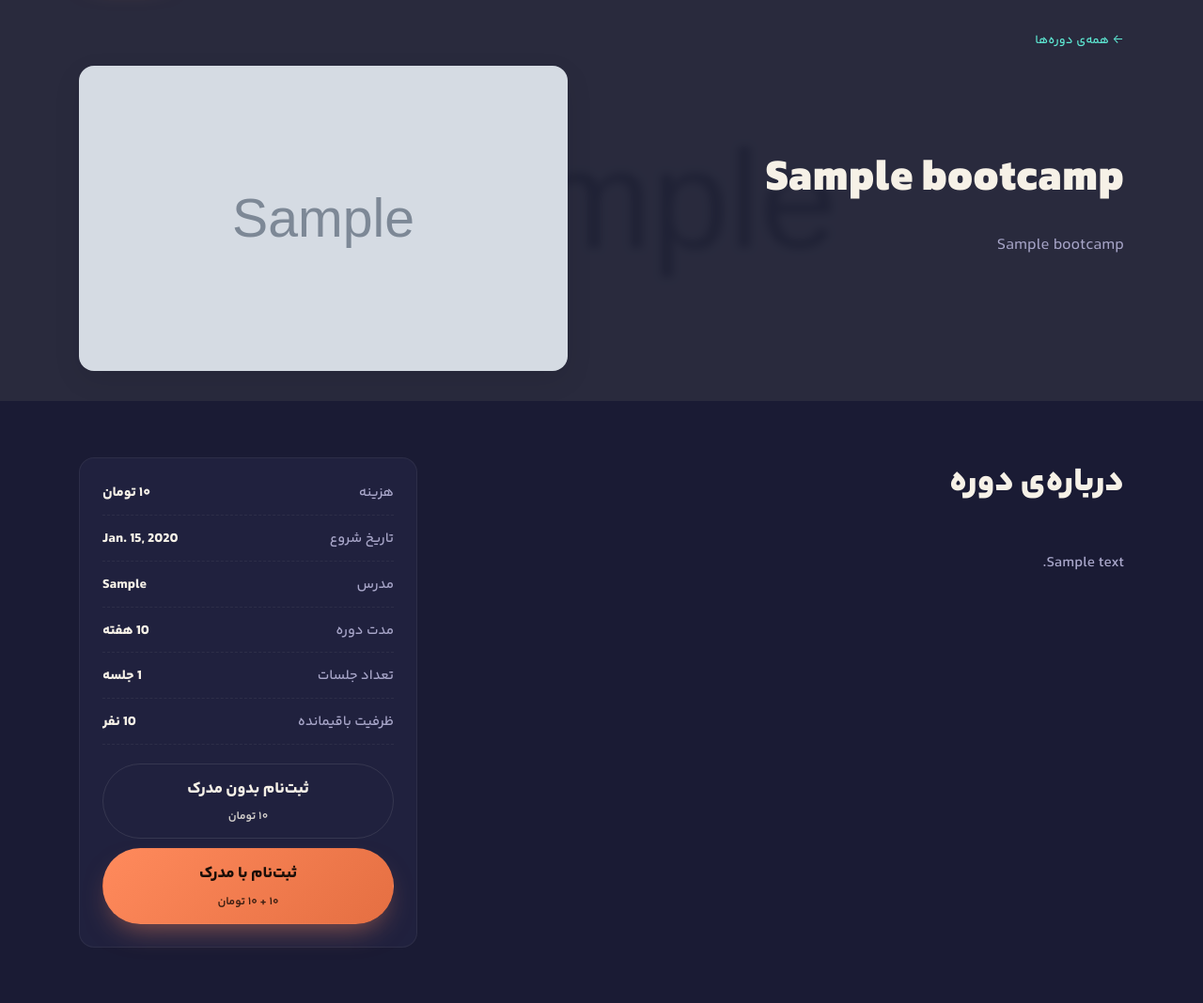
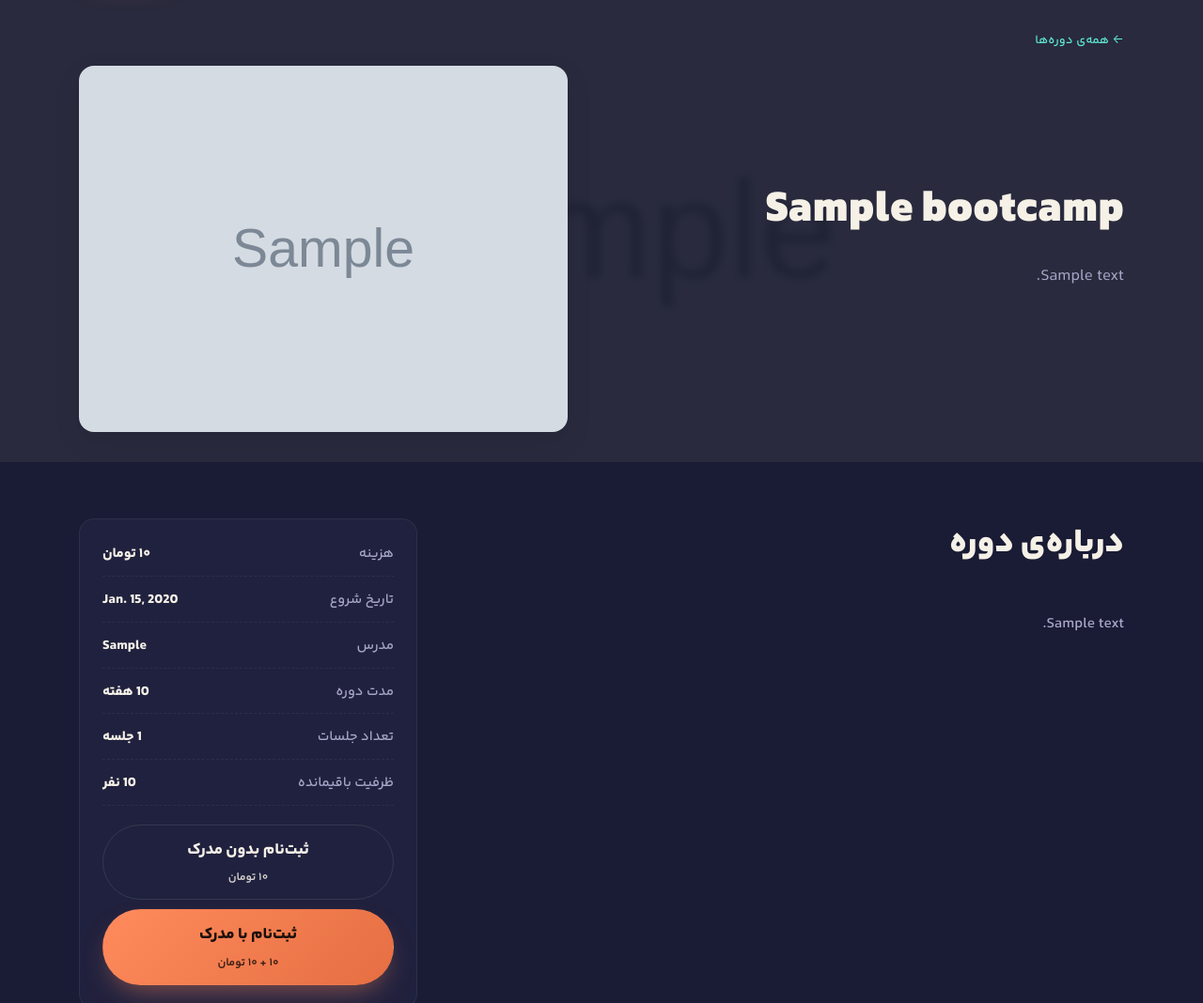
Before and after one commit to MahdyarTlb/metaAcademy, a Django app: a page that uses templates/base.html in a window 1280 px wide. Shown: the part 97-1165 px from the top of the page at 94% size. Run offline with Django 5.2, Linux system fonts and the light colour scheme; tables that the repository leaves empty hold one stand-in row (values such as "Sample post"); grey boxes marked "Sample" are stand-in pictures; data that the repository does not hold is empty.

Commit message:
fix thumbnail

```diff
--- a/templates/base.html
+++ b/templates/base.html
@@ -4,7 +4,7 @@
 <head>
   <meta charset="UTF-8">
   <meta name="viewport" content="width=device-width, initial-scale=1.0">
-  <title>{% block title %}پارس ایکس — بوت‌کمپ تابستانه پایتون{% endblock %}</title>
+  <title>{% block title %}پارس ایکس — اکوسیستم گیمیفاید شده آموزش{% endblock %}</title>
   <link rel="icon" type="image/x-icon" href="{% static 'img/icon.ico' %}">
   <meta name="description" content="اولین سیستم آموزش با هوش مصنوعی + گیمیفیکیشن در ایران">
 
--- a/templates/bootcamp_detail.html
+++ b/templates/bootcamp_detail.html
@@ -16,7 +16,7 @@
       <div class="bootcamp-hero-text">
         <h1 class="hero-title">{{ bootcamp.title }}</h1>
         {% if bootcamp.subtitle %}
-          <p class="hero-sub">{{ bootcamp.subtitle }}</p>
+          <p class="hero-sub">{{ bootcamp.summary }}</p>
         {% endif %}
       </div>
       {% if user.is_authenticated and bootcamp in user.bootcamps.all %}
@@ -375,17 +375,17 @@
   position: relative;
   width: 100%;
   max-width: 520px;
-    aspect-ratio: 16 / 10;
   margin-inline-start: auto;
   border-radius: 16px;
   overflow: hidden;
   background: rgba(0,0,0,0.04);
   box-shadow: 0 10px 30px rgba(0,0,0,0.08);
 }
+
 .bootcamp-hero-cover img {
   width: 100%;
-    height: 100%;
-    object-fit: cover;
+  height: auto;
+  object-fit: contain;
   display: block;
 }
 
--- a/templates/register.html
+++ b/templates/register.html
@@ -16,7 +16,7 @@
         </p> -->
 
         <ul class="check-list">
-          <li><span class="check">✓</span> ۶ هفته آموزش عملی و پروژه‌محور</li>
+          <li><span class="check">✓</span>آموزش عملی و پروژه‌محور با گیمیفیکیشن</li>
           <li><span class="check">✓</span>  گواهی پایان دوره دانشگاه خوارزمی</li>
           <li><span class="check">✓</span> ساخت کلی پروژه‌ی واقعی برای رزومه</li>
         </ul>
```
Also changed, not shown: static/img/icon.ico. Lines whose indentation alone changed are shown as unchanged.
